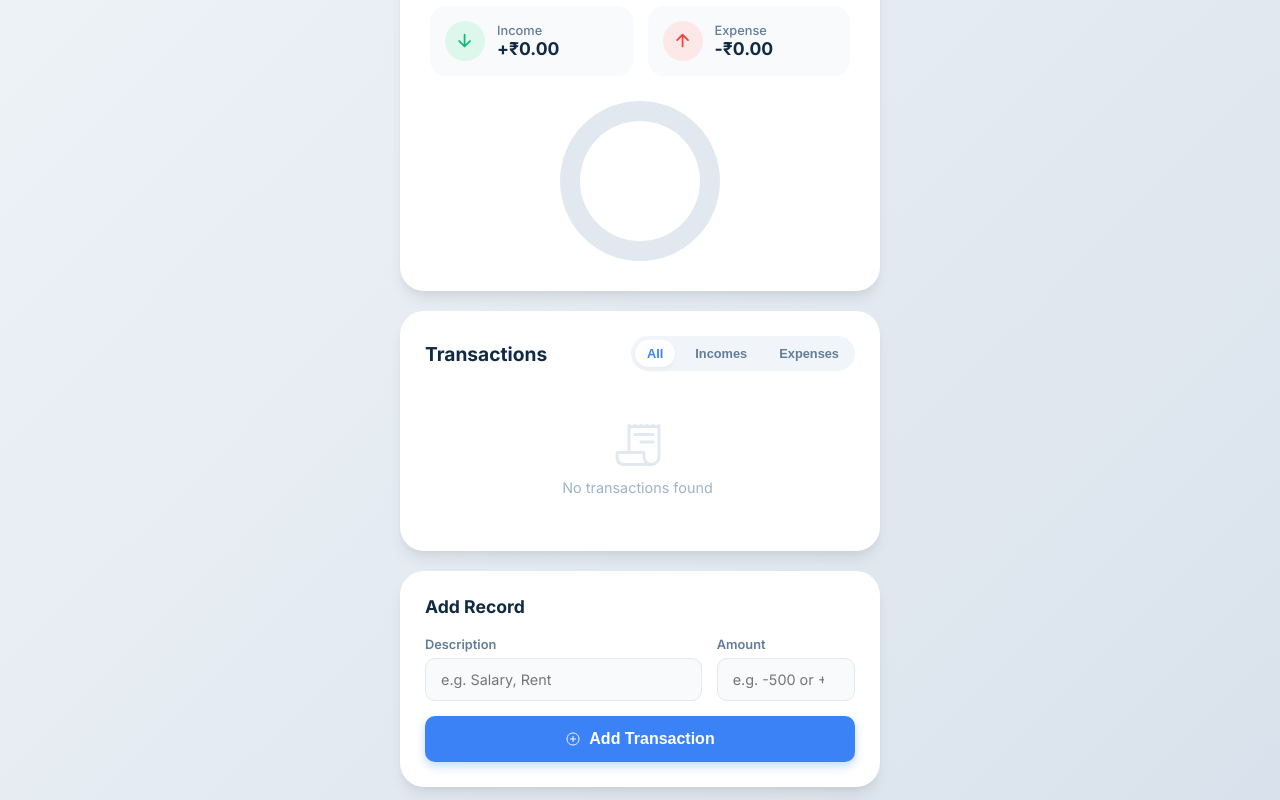
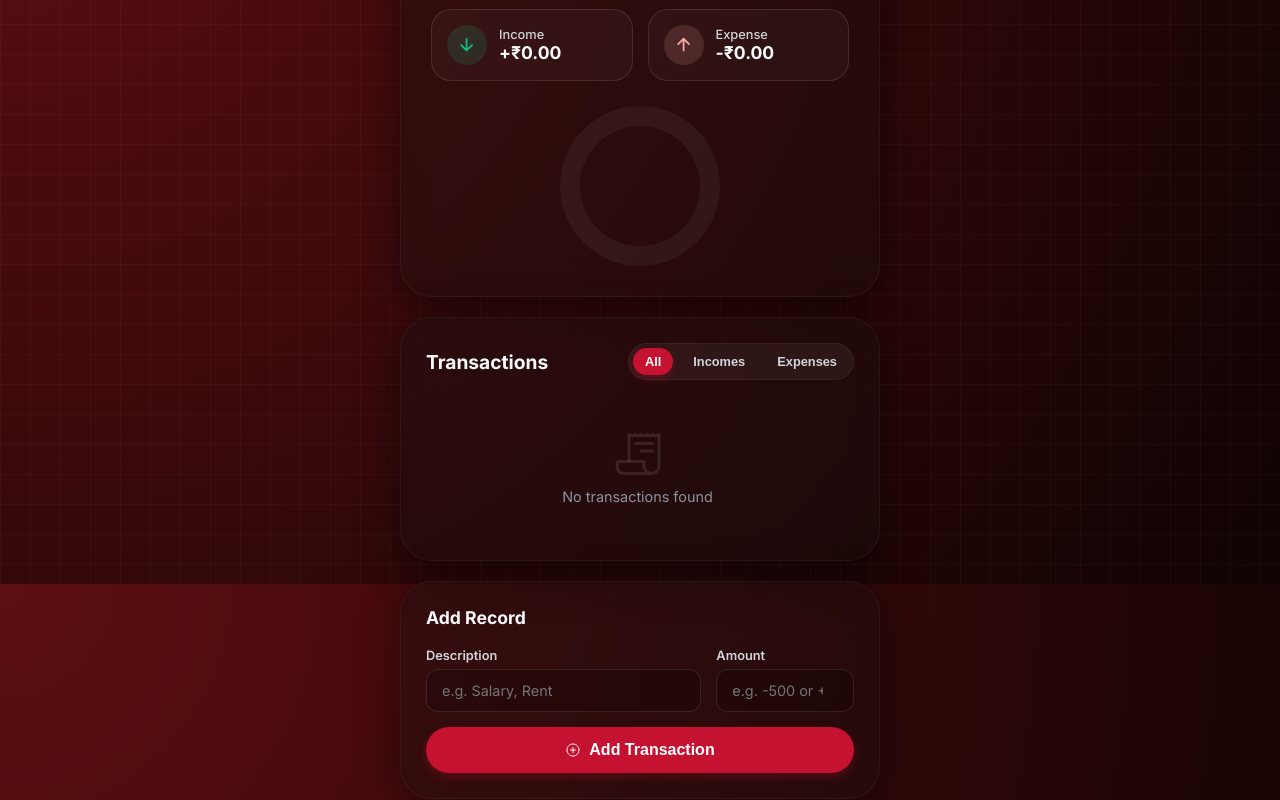
Before and after one commit to ganesh123321/expense-tracker, a plain HTML site: page index.html in a window 1280 px wide. Shown: the part 216-1016 px from the top of the page. Drawn offline with nearby package versions, Linux system fonts and the light colour scheme.

Commit message:
Update to dark enterprise Aquipt theme

```diff
--- a/script.js
+++ b/script.js
@@ -124,7 +124,7 @@ function updateChart(income, expense) {
     const ctx = document.getElementById('expenseChart').getContext('2d');
 
     const dataValues = (income === 0 && expense === 0) ? [1] : [income, expense];
-    const bgColors = (income === 0 && expense === 0) ? ['#e2e8f0'] : ['#10b981', '#ef4444'];
+    const bgColors = (income === 0 && expense === 0) ? ['rgba(255,255,255,0.05)'] : ['#10B981', '#F5A9A9'];
     const labels = (income === 0 && expense === 0) ? ['No Data'] : ['Income', 'Expense'];
 
     if (expenseChartInstance) {
--- a/style.css
+++ b/style.css
@@ -1,22 +1,23 @@
 :root {
-    --bg-gradient: linear-gradient(135deg, #f0f4f8 0%, #d9e2ec 100%);
-    --card-bg: #ffffff;
-    --text-primary: #102a43;
-    --text-secondary: #627d98;
-    --text-muted: #9fb3c8;
-    --inc-color: #10b981;
-    --inc-bg: #def7ec;
-    --exp-color: #ef4444;
-    --exp-bg: #fde8e8;
-    --primary-color: #3b82f6;
-    --border-color: #e2e8f0;
-    --shadow-sm: 0 2px 4px rgba(0,0,0,0.04);
-    --shadow-md: 0 4px 6px -1px rgba(0,0,0,0.06), 0 2px 4px -1px rgba(0,0,0,0.04);
-    --shadow-lg: 0 10px 15px -3px rgba(0,0,0,0.08), 0 4px 6px -2px rgba(0,0,0,0.04);
-    --shadow-floating: 0 20px 25px -5px rgba(0,0,0,0.1), 0 10px 10px -5px rgba(0,0,0,0.04);
-    --radius-lg: 24px;
-    --radius-md: 16px;
-    --radius-sm: 10px;
+    --bg-gradient: radial-gradient(circle at top left, #5D0E11 0%, #0F0303 100%);
+    --card-bg: rgba(25, 15, 15, 0.4);
+    --card-border: 1px solid rgba(255, 255, 255, 0.05);
+    --text-primary: #F9FAFB;
+    --text-secondary: #D1D5DB;
+    --text-muted: #8B949E;
+    --inc-color: #10B981;
+    --inc-bg: rgba(16, 185, 129, 0.15);
+    --exp-color: #F5A9A9;
+    --exp-bg: rgba(245, 169, 169, 0.15);
+    --primary-color: #C41230;
+    --border-color: rgba(255, 255, 255, 0.1);
+    --shadow-sm: 0 4px 6px rgba(0,0,0,0.2);
+    --shadow-md: 0 8px 15px rgba(0,0,0,0.25);
+    --shadow-lg: 0 10px 40px rgba(0,0,0,0.5);
+    --shadow-floating: 0 20px 30px rgba(0,0,0,0.6);
+    --radius-lg: 32px;
+    --radius-md: 20px;
+    --radius-sm: 12px;
     --font-family: 'Inter', sans-serif;
 }
 
@@ -31,6 +32,20 @@ body {
     justify-content: center;
     padding: 20px;
     -webkit-font-smoothing: antialiased;
+    background-attachment: fixed;
+    position: relative;
+    z-index: 1;
+}
+
+body::before {
+    content: '';
+    position: fixed;
+    top: 0; left: 0; right: 0; bottom: 0;
+    pointer-events: none;
+    background-image: linear-gradient(rgba(255, 255, 255, 0.03) 1px, transparent 1px),
+                      linear-gradient(90deg, rgba(255, 255, 255, 0.03) 1px, transparent 1px);
+    background-size: 30px 30px;
+    z-index: -1;
 }
 
 .app-container {
@@ -69,9 +84,12 @@ body {
     display: flex;
     justify-content: center;
     gap: 15px;
-    background: #f1f5f9;
+    background: rgba(255, 255, 255, 0.05);
+    border: var(--card-border);
+    backdrop-filter: blur(12px);
+    -webkit-backdrop-filter: blur(12px);
     padding: 6px;
-    border-radius: 12px;
+    border-radius: var(--radius-md);
 }
 
 .top-nav a {
@@ -79,7 +97,7 @@ body {
     color: var(--text-secondary);
     font-weight: 600;
     padding: 10px 20px;
-    border-radius: 8px;
+    border-radius: var(--radius-sm);
     transition: all 0.3s ease;
     font-size: 0.95rem;
     flex: 1;
@@ -88,20 +106,32 @@ body {
 
 .top-nav a:hover { color: var(--text-primary); }
 .top-nav a.active {
-    background: var(--card-bg);
-    color: var(--primary-color);
-    box-shadow: var(--shadow-sm);
+    background: var(--primary-color);
+    color: #ffffff;
+    box-shadow: 0 4px 12px rgba(196, 18, 48, 0.4);
 }
 
 /* Overview Section */
 .overview-section {
     background: var(--card-bg);
+    backdrop-filter: blur(16px);
+    -webkit-backdrop-filter: blur(16px);
+    border: var(--card-border);
     border-radius: var(--radius-lg);
     padding: 30px;
     box-shadow: var(--shadow-lg);
     display: flex;
     flex-direction: column;
     align-items: center;
+    position: relative;
+    overflow: hidden;
+}
+
+.overview-section::before {
+    content: '';
+    position: absolute;
+    top: 0; left: 0; right: 0; height: 1px;
+    background: linear-gradient(90deg, rgba(255,255,255,0), rgba(255,255,255,0.2), rgba(255,255,255,0));
 }
 
 .balance-wrapper {
@@ -139,7 +169,8 @@ body {
     gap: 12px;
     padding: 15px;
     border-radius: var(--radius-md);
-    background: #f8fafc;
+    background: rgba(255, 255, 255, 0.03);
+    border: 1px solid var(--border-color);
 }
 
 .summary-card.income .icon-wrapper { background: var(--inc-bg); color: var(--inc-color); }
@@ -168,6 +199,8 @@ body {
 /* Transactions list */
 .transactions-section {
     background: var(--card-bg);
+    backdrop-filter: blur(16px);
+    border: var(--card-border);
     border-radius: var(--radius-lg);
     padding: 25px;
     box-shadow: var(--shadow-lg);
@@ -185,7 +218,8 @@ body {
 .filters {
     display: flex;
     gap: 8px;
-    background: #f1f5f9;
+    background: rgba(255, 255, 255, 0.05);
+    border: var(--card-border);
     padding: 4px;
     border-radius: 20px;
 }
@@ -204,9 +238,9 @@ body {
 
 .filter-btn:hover { color: var(--text-primary); }
 .filter-btn.active {
-    background: var(--card-bg);
-    color: var(--primary-color);
-    box-shadow: var(--shadow-sm);
+    background: var(--primary-color);
+    color: #ffffff;
+    box-shadow: 0 4px 10px rgba(196, 18, 48, 0.3);
 }
 
 .transaction-list {
@@ -253,9 +287,9 @@ body {
 .transaction-item.minus .t-amount { color: var(--exp-color); }
 
 .delete-btn {
-    background: #fef2f2;
+    background: var(--exp-bg);
     color: var(--exp-color);
-    border: none;
+    border: 1px solid rgba(245, 169, 169, 0.2);
     width: 30px;
     height: 30px;
     border-radius: 50%;
@@ -268,7 +302,7 @@ body {
     transition: all 0.2s ease;
 }
 .transaction-item:hover .delete-btn { opacity: 1; transform: scale(1); }
-.delete-btn:hover { background: var(--exp-color); color: #fff; }
+.delete-btn:hover { background: var(--exp-color); color: #fff; border-color: transparent; }
 
 .empty-state {
     text-align: center;
@@ -285,6 +319,8 @@ body {
 /* Add form */
 .add-transaction-section {
     background: var(--card-bg);
+    backdrop-filter: blur(16px);
+    border: var(--card-border);
     border-radius: var(--radius-lg);
     padding: 25px;
     box-shadow: var(--shadow-lg);
@@ -304,13 +340,14 @@ body {
     font-family: inherit;
     font-size: 0.9rem;
     transition: all 0.3s;
-    background: #f8fafc;
+    background: rgba(0, 0, 0, 0.2);
+    color: var(--text-primary);
 }
 .form-control input:focus {
     outline: none;
     border-color: var(--primary-color);
-    background: #fff;
-    box-shadow: 0 0 0 3px rgba(59, 130, 246, 0.1);
+    background: rgba(0, 0, 0, 0.4);
+    box-shadow: 0 0 0 3px rgba(196, 18, 48, 0.2);
 }
 .submit-btn {
     width: 100%;
@@ -326,10 +363,11 @@ body {
     align-items: center;
     justify-content: center;
     gap: 8px;
-    box-shadow: 0 4px 10px rgba(59, 130, 246, 0.3);
+    box-shadow: 0 4px 10px rgba(196, 18, 48, 0.3);
     transition: all 0.3s ease;
+    border-radius: var(--radius-lg);
 }
-.submit-btn:hover { background: #2563eb; transform: translateY(-2px); box-shadow: 0 6px 15px rgba(59, 130, 246, 0.4); }
+.submit-btn:hover { background: #A00F26; transform: translateY(-2px); box-shadow: 0 6px 15px rgba(196, 18, 48, 0.4); }
 .submit-btn:active { transform: translateY(0); }
 
 @keyframes slideUp { from { opacity: 0; transform: translateY(10px); } to { opacity: 1; transform: translateY(0); } }
@@ -348,7 +386,7 @@ body {
 .bar-chart { display: flex; flex-direction: column; gap: 15px; }
 .bar-row { display: flex; align-items: center; gap: 12px; animation: slideUp 0.4s ease-out forwards; }
 .bar-label { width: 85px; font-size: 0.85rem; font-weight: 600; color: var(--text-secondary); text-align: right; overflow: hidden; white-space: nowrap; text-overflow: ellipsis; }
-.bar-track { flex: 1; background: #f1f5f9; height: 12px; border-radius: 6px; overflow: hidden; }
+.bar-track { flex: 1; background: rgba(255,255,255,0.05); height: 12px; border-radius: 6px; overflow: hidden; border: 1px solid var(--border-color); }
 .bar-fill { height: 100%; border-radius: 6px; transition: width 1s ease; width: 0; }
 .bar-fill.plus { background: var(--inc-color); }
 .bar-fill.minus { background: var(--exp-color); }
```
Also changed, not shown: analytics.js (+11 -11 lines).
